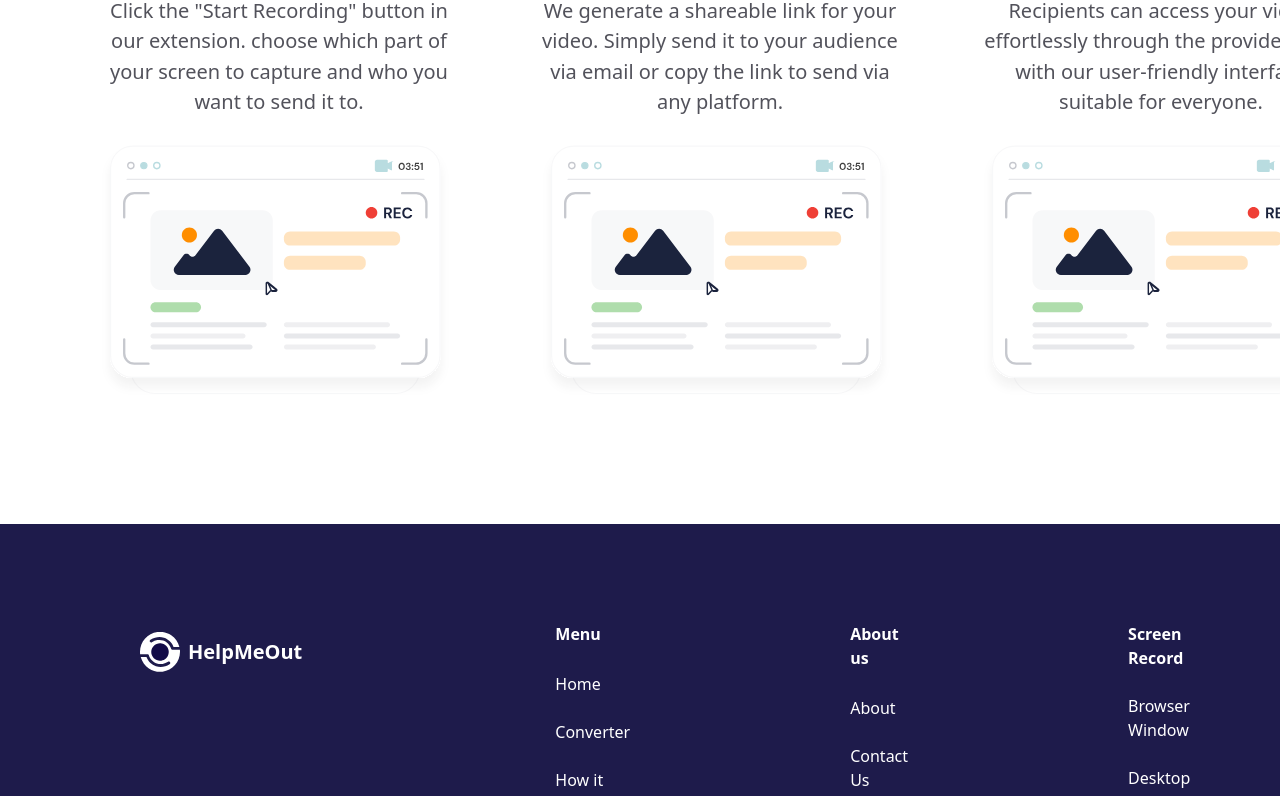
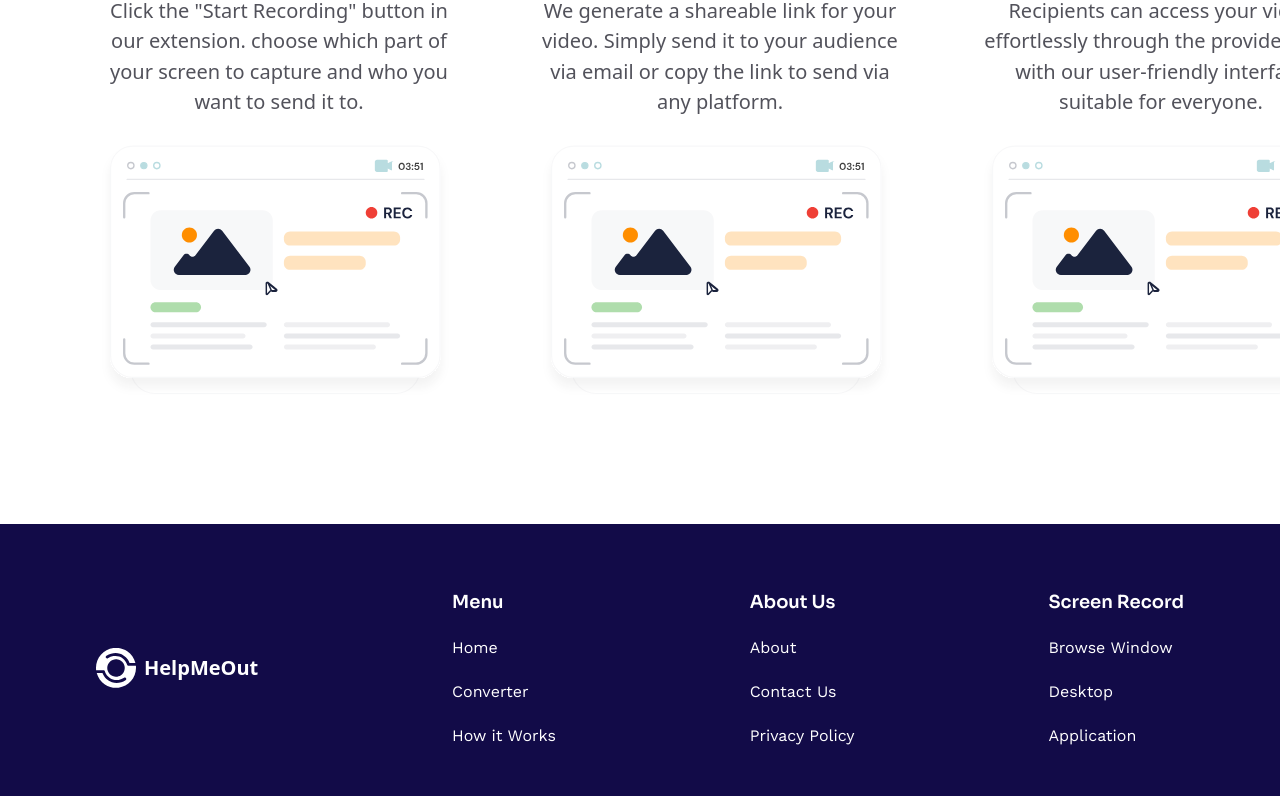
Before and after one commit to cybprom/help-me-out, a Next.js app: page / in a window 1280 px wide. Shown: the part 2000-2796 px from the top of the page. Built offline with nearby package versions, Linux system fonts and the light colour scheme.

Commit message:
done with /video

```diff
--- a/app/components/Footer.js
+++ b/app/components/Footer.js
@@ -1,14 +1,14 @@
 import React from "react";
 import Image from "next/image";
+import Link from "next/link";
 
 export default function Footer() {
   return (
-    <div className="">
-      <div className="max-w-[1440px] mx-auto h-[347px] px-[130px] py-[98px] bg-indigo-950 justifystart items-start gap-[243px] inline-flex">
-        <div className="p-2.5 flex-col justify-start items-start gap-2.5 inline-flex">
-          <div className="justify-start items-center gap-2.5 inline-flex">
-            <div className="justify-start items-center gap-2 flex">
-              <div className="w-10 h-10 relative">
+    <>
+      <div className="bg-[#120B48] px-24 py-16 text-white">
+        <div className="flex justify-between mx-auto container">
+          <div className="flex items-center itemsstart">
+            <div className="mr-2">
               <Image
                 src="/LogoIconWhite.svg"
                 width={40}
@@ -20,59 +20,50 @@ export default function Footer() {
               HelpMeOut
             </div>
           </div>
+
+          {/* NAVS */}
+          <div className="flex flex-col space-y-5">
+            <h1 className=" font-sora font-semibold text-lg">Menu</h1>
+            <Link href="/" className=" font-work font-normal text-base">
+              Home
+            </Link>
+            <Link href="/" className=" font-work font-normal text-base">
+              Converter
+            </Link>
+            <Link href="/" className=" font-work font-normal text-base">
+              How it Works
+            </Link>
           </div>
+
+          {/* About Us */}
+          <div className="flex flex-col space-y-5">
+            <h1 className=" font-sora font-semibold text-lg">About Us</h1>
+            <Link href="/" className=" font-work font-normal text-base">
+              About
+            </Link>
+            <Link href="/" className=" font-work font-normal text-base">
+              Contact Us
+            </Link>
+            <Link href="/" className=" font-work font-normal text-base">
+              Privacy Policy
+            </Link>
           </div>
-        <div className="justify-start items-start gap-[220px] flex">
-          <div className="flex-col justify-start items-start gap-[26px] inline-flex">
-            <div className="text-white text-base font-semibold font['Sora']">
-              Menu
-            </div>
-            <div className="flex-col justify-start items-start gap-6 flex">
-              <div className="text-white text-base font-normal font['Work Sans']">
-                Home
-              </div>
-              <div className="text-white text-base font-normal font['Work Sans']">
-                Converter
-              </div>
-              <div className="text-white text-base font-normal font['Work Sans']">
-                How it Works
+
+          {/* Screen Record */}
+          <div className="flex flex-col space-y-5">
+            <h1 className=" font-sora font-semibold text-lg">Screen Record</h1>
+            <Link href="/" className=" font-work font-normal text-base">
+              Browse Window
+            </Link>
+            <Link href="/" className=" font-work font-normal text-base">
+              Desktop
+            </Link>
+            <Link href="/" className=" font-work font-normal text-base">
+              Application
+            </Link>
           </div>
         </div>
       </div>
-          <div className="flex-col justify-start items-start gap-[26px] inline-flex">
-            <div className="text-white text-base font-semibold font['Sora']">
-              About us
-            </div>
-            <div className="flex-col justify-start items-start gap-6 flex">
-              <div className="text-white text-base font-normal font['Work Sans']">
-                About
-              </div>
-              <div className="text-white text-base font-normal font['Work Sans']">
-                Contact Us
-              </div>
-              <div className="text-white text-base font-normal font['Work Sans']">
-                Privacy Policy
-              </div>
-            </div>
-          </div>
-          <div className="flex-col justify-start items-start gap-6 inline-flex">
-            <div className="text-white text-base font-semibold font['Sora']">
-              Screen Record
-            </div>
-            <div className="flex-col justify-start items-start gap-6 flex">
-              <div className="text-white text-base font-normal font['Work Sans']">
-                Browser Window
-              </div>
-              <div className="text-white text-base font-normal font['Work Sans']">
-                Desktop
-              </div>
-              <div className="text-white text-base font-normal font['Work Sans']">
-                Application
-              </div>
-            </div>
-          </div>
-        </div>
-      </div>
-    </div>
+    </>
   );
 }
--- a/app/components/Header.js
+++ b/app/components/Header.js
@@ -1,5 +1,6 @@
 import React from "react";
 import Image from "next/image";
+import Link from "next/link";
 
 export default function Header() {
   return (
@@ -10,13 +11,20 @@ export default function Header() {
           HelpMeOut
         </span>
       </div>
-      <div className="hidden md:flex items-center space-x-10 font-medium">
-        <div className=" font-work font-medium">Features</div>
-        <div className=" font-work font-medium">How It Works</div>
+      <div className="hidden md:flex items-center space-x-14 font-medium">
+        <Link href="#features" className=" font-work font-medium">
+          Features
+        </Link>
+        <Link href="#works" className=" font-work font-medium">
+          How It Works
+        </Link>
       </div>
-      <div className="text-indigo-950 text-lg font-semibold font-sora">
+      <Link
+        href="/login"
+        className="text-indigo-950 text-lg font-semibold font-sora"
+      >
         Get Started
-      </div>
+      </Link>
 
       {/* <div className="p-2.5 flex-col justify-start items-start gap-2.5 inline-flex">
         <div className="justify-start items-center gap-2.5 inline-flex">
--- a/app/layout.js
+++ b/app/layout.js
@@ -7,7 +7,8 @@ const work = Work_Sans({ subsets: ["latin"], variable: "--font-work" });
 
 export const metadata = {
   title: "Help Me Out",
-  description: "Generated by create next app",
+  description:
+    "This extension helps you record and share help videos with ease.",
 };
 
 export default function RootLayout({ children }) {
--- a/app/login/page.js
+++ b/app/login/page.js
@@ -2,8 +2,8 @@ import React from "react";
 
 export default function page() {
   return (
-    <div>
-      <h1>This is login</h1>
+    <div className="grid place-content-center mt-36">
+      <h1 className=" font-inter font-bold text-3xl">Login or Sign Up</h1>
     </div>
   );
 }
--- a/app/video/page.js
+++ b/app/video/page.js
@@ -254,7 +254,7 @@ export default function Page() {
                   </select>
                 </div>
                 {/* Transcript Content */}
-                <div className=" mt-8 h-[178px] overflow-y-scroll">
+                <div className=" mt-8 h-[175px] overflow-y-scroll">
                   <div className=" p-[10px] space-y-4">
                     <div className="flex space-x-5">
                       <div>0.01</div>
@@ -318,7 +318,7 @@ export default function Page() {
           </div>
         </>
       )}
-      {/* <Footer /> */}
+      <Footer />
     </>
   );
 }
```
Also changed, not shown: extension/css/popup.css (+76 -0 lines), extension/popup.html (+10 -2 lines). Lines whose indentation alone changed are shown as unchanged.
